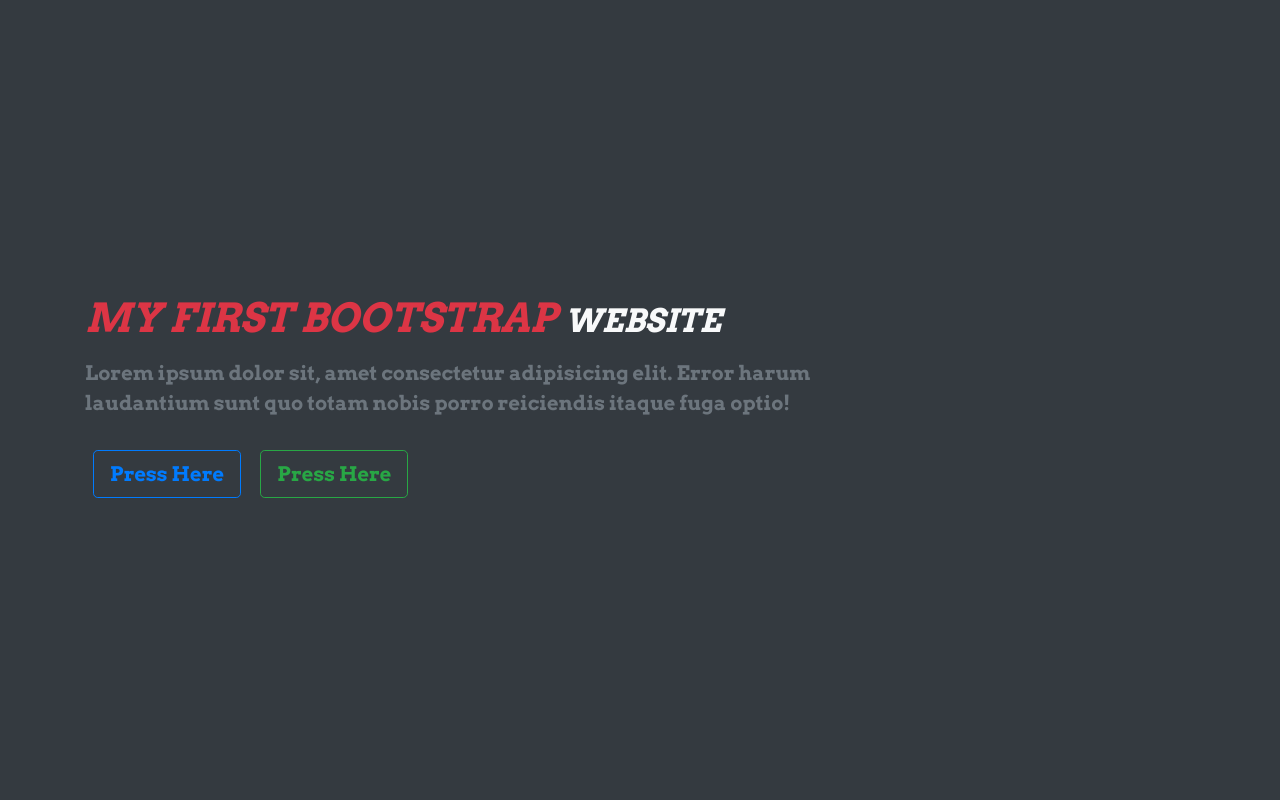
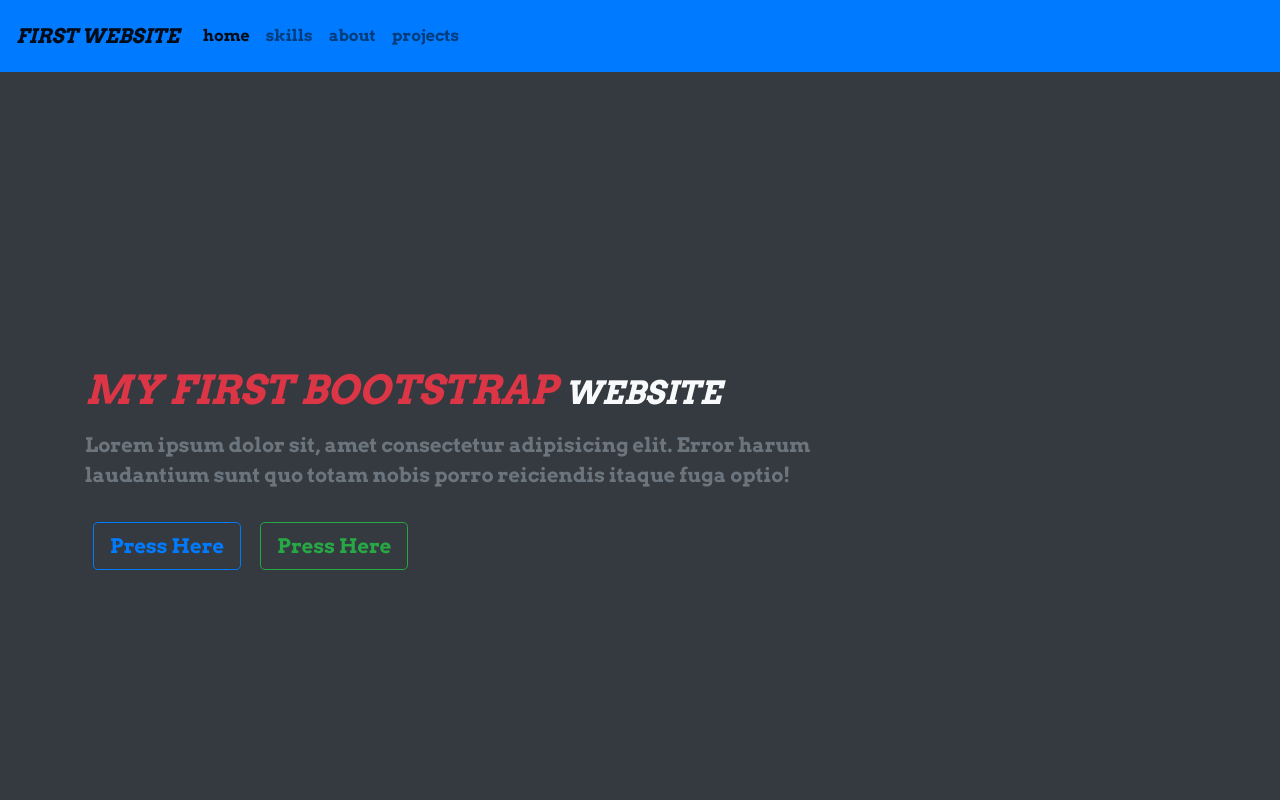
Before and after one commit to ms77grz/bootstrap4, a plain HTML site: page setup/index.html in a window 1280 px wide. Shown: the top 800 px of the page. Drawn offline with Linux system fonts and the light colour scheme.

Commit message:
navbar / final part

```diff
--- a/setup/index.html
+++ b/setup/index.html
@@ -17,6 +17,25 @@
 </head>
 
 <body>
+
+    <!-- NAVBAR -->
+    <nav class="navbar py-3 navbar-light navbar-expand-sm bg-primary">
+        <!-- LOGO -->
+        <a href="#" class="navbar-brand text-uppercase font-italic">first website</a>
+        <button class="navbar-toggler" type="button" data-toggle="collapse" data-target="#navbar-links">
+            <span class="navbar-toggler-icon"></span>
+        </button>
+        <div class="collapse navbar-collapse" id="navbar-links">
+            <ul class="navbar-nav">
+                <li class="nav-item active"><a href="#header" class="nav-link">home</a></li>
+                <li class="nav-item"><a href="#skills" class="nav-link">skills</a></li>
+                <li class="nav-item"><a href="#about" class="nav-link">about</a></li>
+                <li class="nav-item"><a href="#projects" class="nav-link">projects</a></li>
+            </ul>
+        </div>
+        <!-- END OF LOGO -->
+    </nav>
+    <!-- END OF NAVBAR -->
 
     <!-- HEADER -->
     <header id="header" class="bg-dark">
```
